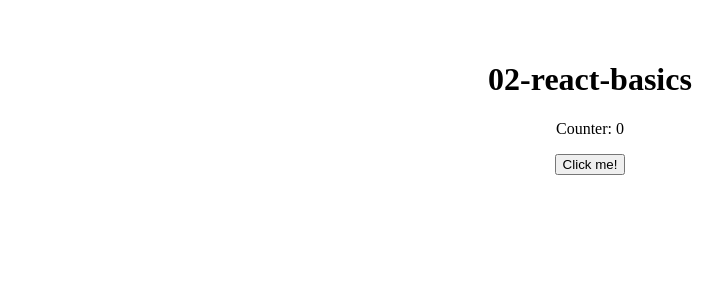
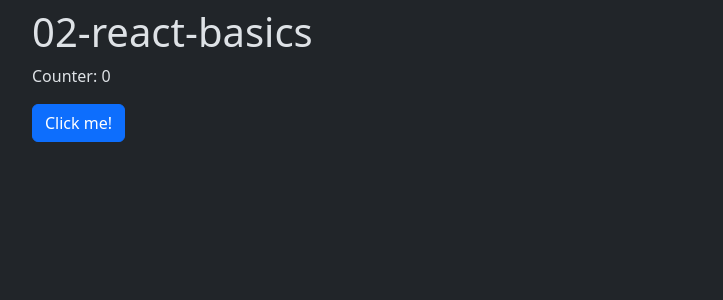
Before and after one commit to Steddie/ykrea26v1, a React (Vite) app in the folder 02-react-basics/: page / in a window 1280 px wide. Shown: the top 300 px of the page, without its empty margins (50-773 px from the left). Built offline with nearby package versions, Linux system fonts and the light colour scheme.

Commit message:
Installed Bootstrap and SASS. Added dark-mode and some styling to our lonely button 😎.

```diff
--- a/02-react-basics/index.html
+++ b/02-react-basics/index.html
@@ -1,5 +1,5 @@
 <!doctype html>
-<html lang="en">
+<html lang="en" data-bs-theme="dark">
 <head>
 	<meta charset="UTF-8" />
 	<link rel="icon" type="image/svg+xml" href="/vite.svg" />
--- a/02-react-basics/package.json
+++ b/02-react-basics/package.json
@@ -19,10 +19,12 @@
     "@types/react": "^19.2.7",
     "@types/react-dom": "^19.2.3",
     "@vitejs/plugin-react": "^5.1.1",
+    "bootstrap": "^5.3.8",
     "eslint": "^9.39.1",
     "eslint-plugin-react-hooks": "^7.0.1",
     "eslint-plugin-react-refresh": "^0.4.24",
     "globals": "^16.5.0",
+    "sass": "1.77.6",
     "typescript": "~5.9.3",
     "typescript-eslint": "^8.48.0",
     "vite": "^7.3.1"
--- a/02-react-basics/src/App.tsx
+++ b/02-react-basics/src/App.tsx
@@ -1,5 +1,5 @@
 import { useState } from "react";
-import "./App.css";
+import "./assets/scss/App.scss";
 
 function App() {
 	// let counter = 0;  // stateless
@@ -17,13 +17,13 @@ function App() {
 	console.log("App is rendering, counter is:", counter);
 
 	return (
-		<>
+		<div className="container py-2">
 			<h1>02-react-basics</h1>
 
 			<p>Counter: {counter}</p>
 
-			<button onClick={handleBtnClick}>Click me!</button>
-		</>
+			<button className="btn btn-primary" onClick={handleBtnClick}>Click me!</button>
+		</div>
 	);
 }
 
--- /dev/null
+++ b/02-react-basics/src/assets/scss/App.scss
@@ -0,0 +1 @@
+@import "bootstrap/scss/bootstrap";
```
Also changed, not shown: 1 other file (tests, documents, lock files or other folders).
